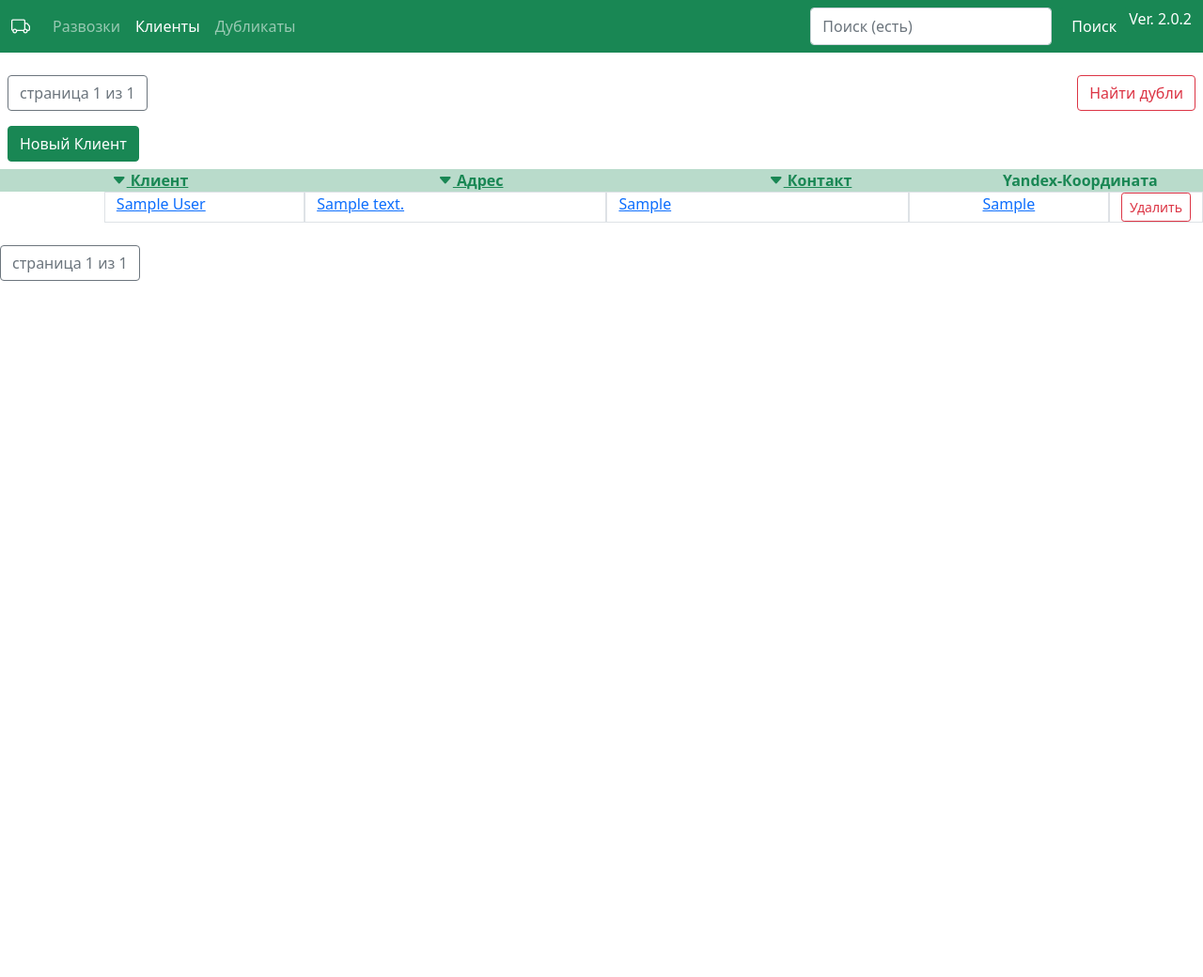
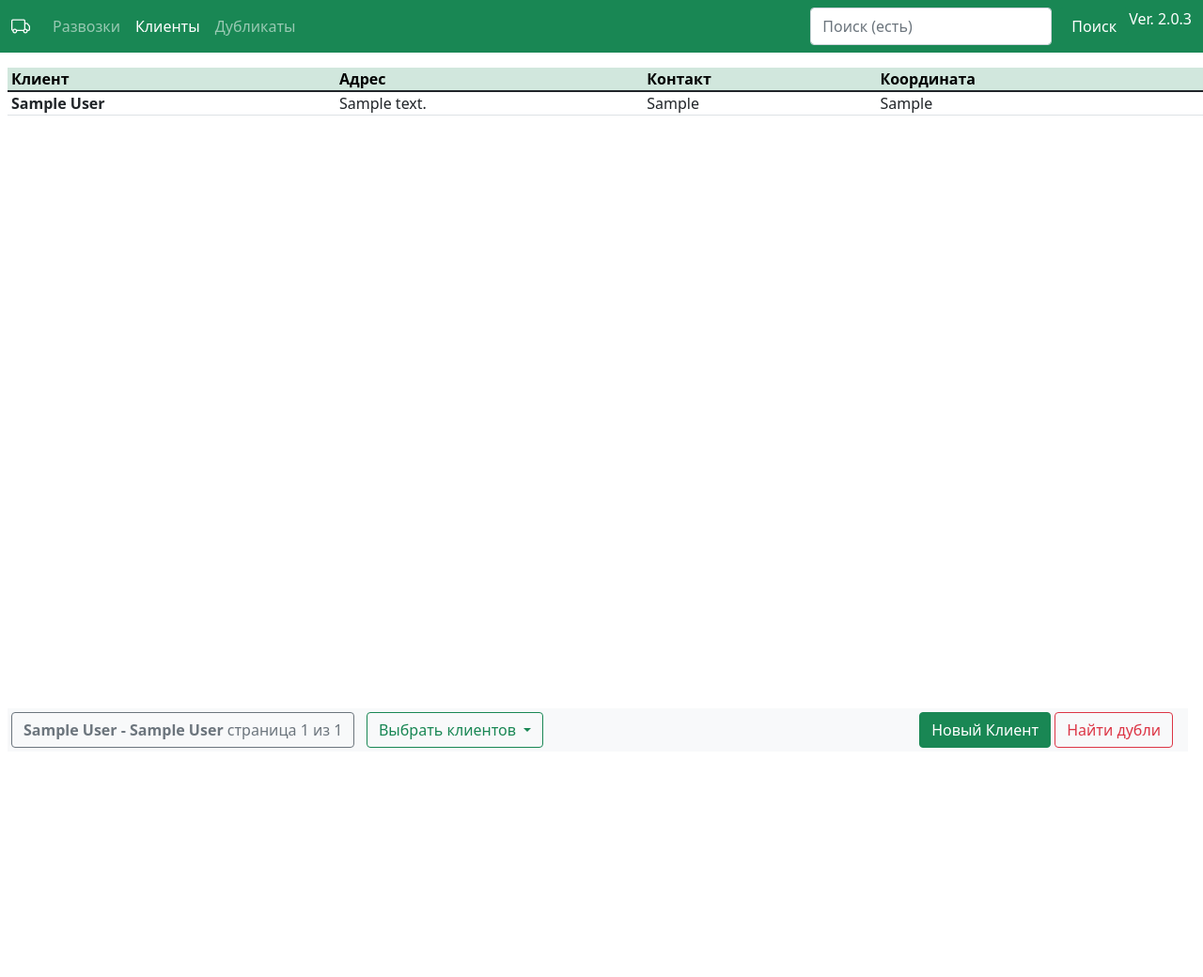
Before and after one commit to tsibul/razvozki, a Django app: page /razvozki/customers/name in a window 1280 px wide. Shown: the top 1040 px of the page at 94% size. Run offline with Django 4.2, Linux system fonts and the light colour scheme; tables that the repository leaves empty hold one stand-in row (values such as "Sample post"); parts of the project's set-up code (start-up, migrations or seed data) failed here and were passed over; some libraries are stand-ins or nearby versions.

Commit message:
new interface for customers

```diff
--- a/razvozki/templates/razvozki/customers.html
+++ b/razvozki/templates/razvozki/customers.html
@@ -4,7 +4,7 @@
 
 {% load static %}
 
-<div class="d-flex flex-row justify-content-between p-2">
+<div class="row justify-content-between ms-2 me-3 p-1 fixed-bottom bg-light">
 <div class="pagination">
     <span class="step-links">
         {% if page_obj.has_previous %}
@@ -13,30 +13,62 @@
         {% endif %}
 
         <span class="current btn btn-outline-secondary">
-            страница {{ page_obj.number }} из {{ page_obj.paginator.num_pages }}
+            <strong>{{ page_name }}</strong> страница {{ page_obj.number }} из {{ page_obj.paginator.num_pages }}
         </span>
 
         {% if page_obj.has_next %}
             <a href="?page={{ page_obj.next_page_number }}" class="btn btn-outline-success">следующая</a>
             <a href="?page={{ page_obj.paginator.num_pages }}" class="btn btn-outline-success">последняя &raquo;</a>
         {% endif %}
+        &nbsp
+       <button class="btn btn-outline-success dropdown-toggle" type="button" id="_ChooseCustomerAdd{{rzv.id}}"
+               data-bs-toggle="dropdown"  aria-haspopup="true" aria-expanded="false">
+               Выбрать клиентов
+        </button>
+        <ul class="dropdown-menu" aria-labelledby="ChooseCustomerAdd{{rzv.id}}">
+        {% for cst_range in customer_range %}
+          <li><a class="dropdown-item" href="?page={{ cst_range.0 }}"> {{ cst_range.1 }}</a></li>
+        {% endfor %}
+        </ul>
+
     </span>
-</div>
-<div class="d-flex justify-content-end">
+<div class="col text-end">
     <form action="{% url 'razvozki:cst_double_search' %}" method="post">
      {% csrf_token %}
      <input type="hidden" id="order_doub" name="order_doub" value="{{order}}">
+        <button onclick="javascript:add_ln('new_ln')" class="btn btn-success" data-toggle="tooltip" data-placement="top" title="добавить клиента">
+        Новый Клиент
+        </button>
      <button type="submit" class="btn btn-outline-danger">Найти дубли</button>
     </form>
 </div>
 </div>
-
-<div class="col-auto text-success p-2">
-        <button onclick="javascript:add_ln('new_ln')" class="btn btn-success" data-toggle="tooltip" data-placement="top" title="добавить клиента">
-        Новый Клиент
-        </button>
 </div>
 
+
+<table class="table table-sm table-hover ms-2 me-3 lh-1">
+    <thead class="table-success">
+        <tr class="">
+            <th>Клиент</th>
+            <th>Адрес</th>
+            <th>Контакт</th>
+            <th class="text-nowrap">Координата</th>
+        </tr>
+    </thead>
+    <tbody>
+    {% for cst in page_obj %}
+        <tr onclick="">
+            <td class="fw-bolder">{{cst.name}}</td>
+            <td>{{cst.address}}</td>
+            <td>{{cst.contact}}</td>
+            <td>{{cst.mappoint}}</td>
+        </tr>
+    {% endfor %}
+    </tbody>
+</table>
+
+
+<!--
 <div class="container-fluid">
   <div class="row bg-success" style="--bs-bg-opacity: .3;" >
     <div class="col-sm-1 text-center text-success hidden">
@@ -117,24 +149,8 @@
 </form>
 {% endfor %}
 <br>
-<div class="pagination">
-    <span class="step-links">
-        {% if page_obj.has_previous %}
-            <a href="?page=1" class="btn btn-outline-success">&laquo; первая</a>
-            <a href="?page={{ page_obj.previous_page_number }}" class="btn btn-outline-success">предыдущая</a>
-        {% endif %}
+<--->
 
-        <span class="current btn btn-outline-secondary">
-            страница {{ page_obj.number }} из {{ page_obj.paginator.num_pages }}
-        </span>
 
-        {% if page_obj.has_next %}
-            <a href="?page={{ page_obj.next_page_number }}" class="btn btn-outline-success">следующая</a>
-            <a href="?page={{ page_obj.paginator.num_pages }}" class="btn btn-outline-success">последняя &raquo;</a>
-        {% endif %}
-    </span>
-</div>
 
-<script src="{% static 'razvozki/bootstrap.bundle.min.js' %}" crossorigin="anonymous"></script>
-<script src="{% static 'razvozki/rzv.js' %}"></script>
 {% endblock %}
--- a/razvozki/templates/razvozki/main.html
+++ b/razvozki/templates/razvozki/main.html
@@ -74,7 +74,7 @@
         <button class="btn btn-success" type="submit" formtarget="_blank">Поиск</button>
       <p style="color: white">Ver.</p>
           &nbsp
-      <p style="color: white"> 2.0.2 </p>
+      <p style="color: white"> 2.0.3 </p>
       </form>
     </div>
   </div>
--- a/razvozki/views.py
+++ b/razvozki/views.py
@@ -210,8 +210,15 @@ def customers(request, order):
     paginator = Paginator(cust, 30)  # Show 30.
     page_number = request.GET.get('page')
     page_obj = paginator.get_page(page_number)
+    page_name = list(page_obj.object_list)[0].name + ' - ' + list(page_obj.object_list)[-1].name
 
-    context = {'navi': navi, 'page_obj': page_obj, 'order': order, 'active2': 'active'}
+    customer_range = []
+    for i in range(page_obj.paginator.num_pages):
+        page_obj2 = paginator.get_page(i + 1)
+        customer_range.append([i + 1, list(page_obj2.object_list)[0].name + ' - ' + list(page_obj2.object_list)[-1].name])
+
+    context = {'navi': navi, 'page_obj': page_obj, 'order': order, 'active2': 'active', 'page_name': page_name,
+               'customer_range': customer_range}
     return render(request, 'razvozki/customers.html', context)
 
 
```
